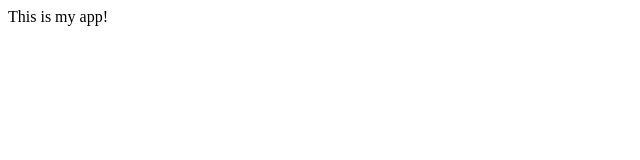
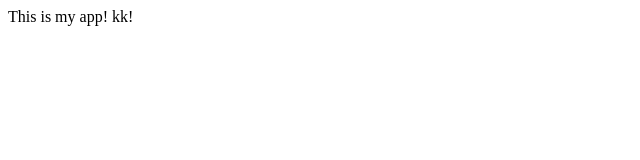
Before and after one commit to furkan2503/myappsample, a plain HTML site: page index.html in a window 1280 px wide. Shown: the full height of the page, 0-640 px from the left. Drawn offline with Linux system fonts and the light colour scheme.

Commit message:
Some changes

```diff
--- a/index.html
+++ b/index.html
@@ -4,5 +4,6 @@
     </head>
     <body>
         This is my app!
+        kk!
     </body>
 </html>
```
